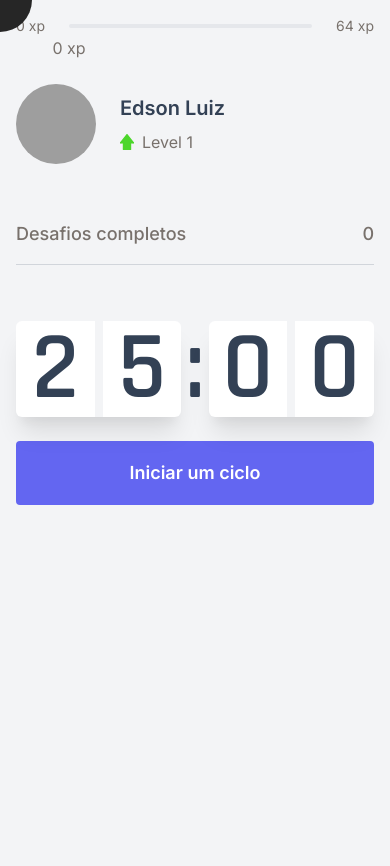
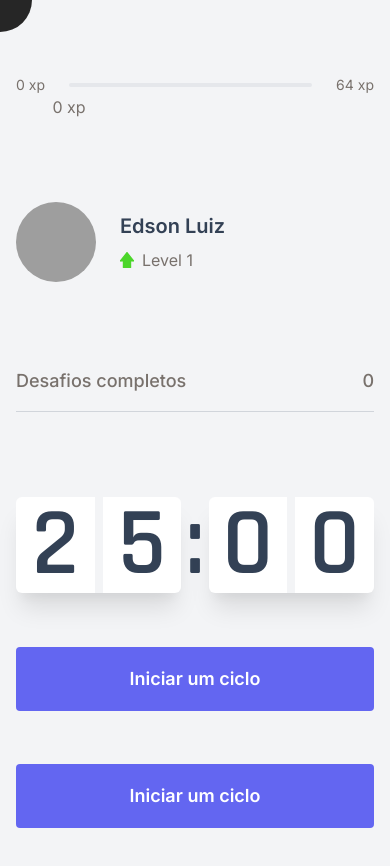
Before and after one commit to EdsonLuiz/pomoadoro, a Next.js app: page / in a window 390 px wide. Shown: the top 866 px of the page. After the commit the page ends 844 px from the top, so only its background shows below. Built offline with nearby package versions, Linux system fonts and the light colour scheme; grey boxes are pictures that could not be loaded.

Commit message:
refactor: hiden some elements on small screens

```diff
--- a/src/pages/index.tsx
+++ b/src/pages/index.tsx
@@ -12,6 +12,8 @@ import { ModeSwitch } from "../components/ModeSwitch";
 import { Profile } from "../components/Profile";
 import { CountdownProvider } from "../contexts/CountdownContext";
 import { ChallangeProvider } from "../contexts/ChallengesContext";
+import React from "react";
+import { Button } from "../components/Button";
 
 interface HomeProps {
   level: number,
@@ -34,14 +36,15 @@ export default function Home(props: HomeProps) {
           <ExperienceBar />
 
           <CountdownProvider>
-            <section className="grid flex-1 grid-cols-1 gap-24 sm:grid-cols-2 col-span-full">
-              <div className="col-span-full sm:col-span-1">
+            <section className="grid grid-cols-1 gap-8 sm:grid-cols-2 col-span-full">
+              <div className="flex flex-col justify-between col-span-full md:col-span-1">
                 <Profile />
                 <CompletedChallenges />
                 <Countdown />
+                <Button />
               </div>
 
-              <div className="invisible sm:visible sm:col-span-1">
+              <div className="hidden md:block sm:col-span-1">
                 <ChallengeBox />
               </div>
             </section>
@@ -57,9 +60,9 @@ export const getServerSideProps: GetServerSideProps = async (ctx) => {
 
   return {
     props: {
-      level: Number(level),
-      currentExperience: Number(currentExperience),
-      challengeCompleted: Number(challengeCompleted)
+      level: Number(level ?? 1),
+      currentExperience: Number(currentExperience ?? 0),
+      challengeCompleted: Number(challengeCompleted ?? 0)
     },
   };
 };
```
